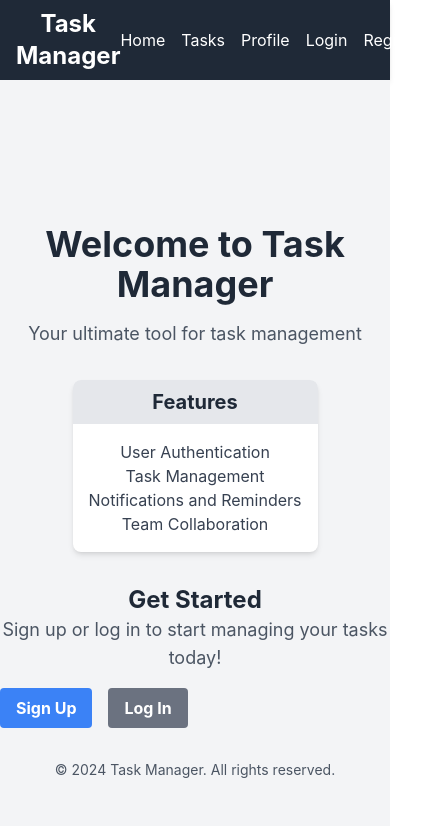
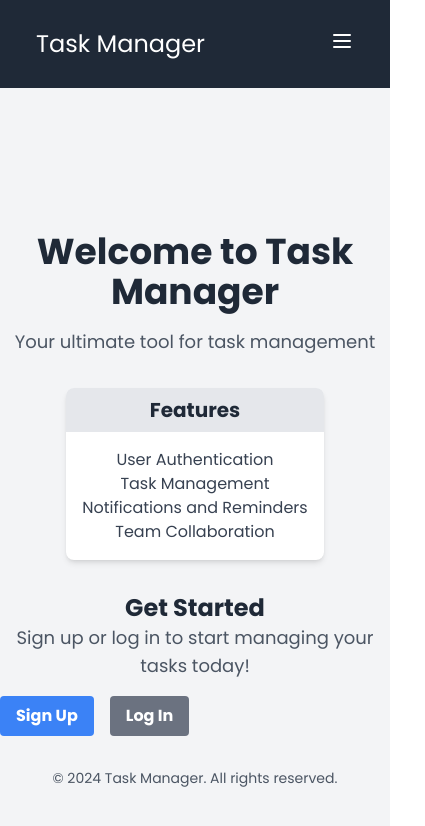
Before and after one commit to jawadshahid07/task-manager, a React (Create React App) app in the folder task_manager_app/: page / in a window 390 px wide. Shown: the top 826 px of the page, 425 px wide, since content can reach past the window. Built offline with nearby package versions, Linux system fonts and the light colour scheme.

Commit message:
added responsiveness

```diff
--- a/task_manager_app/package.json
+++ b/task_manager_app/package.json
@@ -3,6 +3,7 @@
   "version": "0.1.0",
   "private": true,
   "dependencies": {
+    "@heroicons/react": "^1.0.6",
     "@testing-library/jest-dom": "^5.17.0",
     "@testing-library/react": "^13.4.0",
     "@testing-library/user-event": "^13.5.0",
--- a/task_manager_app/public/index.html
+++ b/task_manager_app/public/index.html
@@ -3,6 +3,7 @@
   <head>
     <meta charset="utf-8" />
     <link rel="icon" href="%PUBLIC_URL%/favicon.ico" />
+    <link href="https://fonts.googleapis.com/css2?family=Poppins:wght@400;500;600;700&display=swap" rel="stylesheet">
     <meta name="viewport" content="width=device-width, initial-scale=1" />
     <meta name="theme-color" content="#000000" />
     <meta
--- a/task_manager_app/src/components/Header.jsx
+++ b/task_manager_app/src/components/Header.jsx
@@ -1,31 +1,48 @@
-import React from 'react';
-import { Link } from 'react-router-dom'; // If using React Router for navigation
+import React, { useState } from 'react';
+import { Link } from 'react-router-dom';
+import { MenuIcon, XIcon } from '@heroicons/react/outline';
 
 export const Header = () => {
+    const [isOpen, setIsOpen] = useState(false);
+
+    const toggleMenu = () => {
+        setIsOpen(!isOpen);
+    };
+
     return (
-    <header className="bg-gray-800 text-white shadow-md">
+    <header className="p-5 bg-gray-800 text-white shadow md:flex md:items-center md:justify-between">
         <div className="container mx-auto px-4 py-2 flex items-center justify-between">
-        <Link to="/" className="text-2xl font-bold">
+        <Link to="/" className="text-2xl">
             Task Manager
         </Link>
-        <nav>
-          <ul className="flex space-x-4">
-            <li>
-              <Link to="/" className="hover:text-gray-300">Home</Link>
+        <div className="md:hidden">
+            <button onClick={toggleMenu}>
+            {isOpen ? (
+                <XIcon className="h-6 w-6 text-white" />
+            ) : (
+                <MenuIcon className="h-6 w-6 text-white" />
+            )}
+            </button>
+        </div>
+        <nav className={`md:flex md:items-center ${isOpen ? 'block' : 'hidden'}`}>
+            <ul className="flex space-x-4 md:flex md:items-center z-[-1] md:z-auto md:static absolute bg-gray-800 w-full left-0 md:w-auto md:py-0 py-4 md:pl-0 pl-7 md:opacity-100 opacity-0 top-[-400px] transition-alll ease-in duration-500">
+            <li className="mx-4 my-6 md:my-0">
+                <Link to="/" className="hover:text-gray-300 duration-500">Home</Link>
             </li>
-            <li>
-              <Link to="/tasks" className="hover:text-gray-300">Tasks</Link>
+            <li className="mx-4 my-6 md:my-0">
+                <Link to="/tasks" className="hover:text-gray-300 duration-500">Tasks</Link>
             </li>
-            <li>
-              <Link to="/profile" className="hover:text-gray-300">Profile</Link>
+            <li className="mx-4 my-6 md:my-0">
+                <Link to="/profile" className="hover:text-gray-300 duration-500">Profile</Link>
             </li>
-            <li>
-              <Link to="/login" className="hover:text-gray-300">Login</Link>
+            <li className="mx-4 my-6 md:my-0">
+                <Link to="/login" className="hover:text-gray-300 duration-500">Login</Link>
             </li>
-            <li>
-              <Link to="/register" className="hover:text-gray-300">Register</Link>
+            <li className="mx-4 my-6 md:my-0">
+                <Link to="/register" className="hover:text-gray-300 duration-500">Register</Link>
             </li>
-            {/* Add more navigation links as needed */}
+
+            <button className="bg-gray-900 text-gray-300 duration-500 px-6 py-2 mx-4 hover:bg-gray-700 rounded">Get Started</button>
             </ul>
         </nav>
         </div>
--- a/task_manager_app/src/index.css
+++ b/task_manager_app/src/index.css
@@ -2,7 +2,7 @@
 
 body {
   margin: 0;
-  font-family: -apple-system, BlinkMacSystemFont, 'Segoe UI', 'Roboto', 'Oxygen',
+  font-family: 'Poppins', -apple-system, BlinkMacSystemFont, 'Segoe UI', 'Roboto', 'Oxygen',
     'Ubuntu', 'Cantarell', 'Fira Sans', 'Droid Sans', 'Helvetica Neue',
     sans-serif;
   -webkit-font-smoothing: antialiased;
--- a/task_manager_app/tailwind.config.js
+++ b/task_manager_app/tailwind.config.js
@@ -4,7 +4,11 @@ module.exports = {
     "./src/**/*.{js,jsx,ts,tsx}",
   ],
   theme: {
-    extend: {},
+    extend: {
+      fontFamily: {
+        poppins: ['Poppins', 'sans-serif'],
+      },
+    },
   },
   plugins: [],
 }
```
Also changed, not shown: 1 other file (tests, documents, lock files or other folders). Lines whose indentation alone changed are shown as unchanged.
